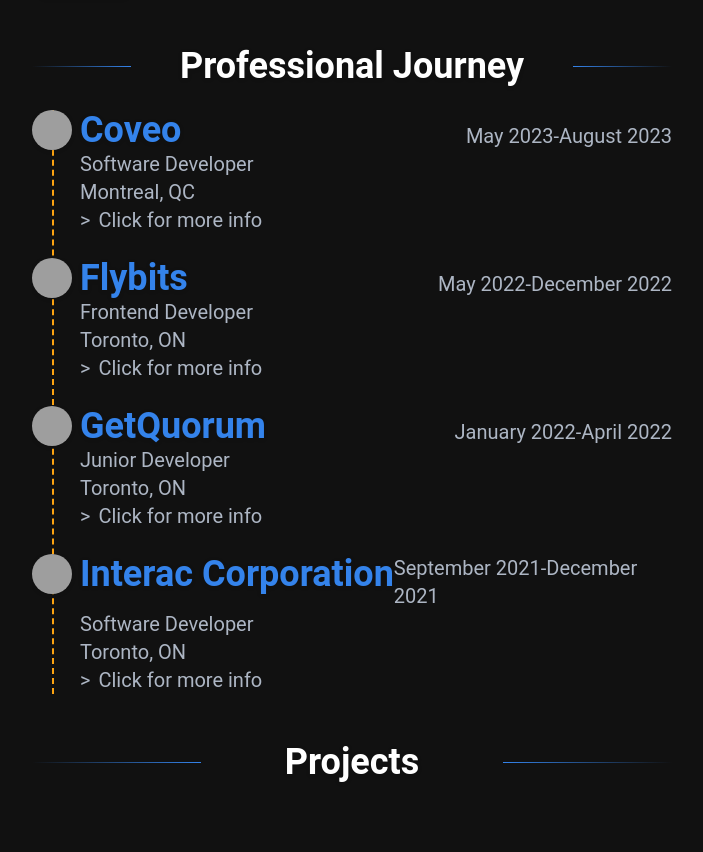
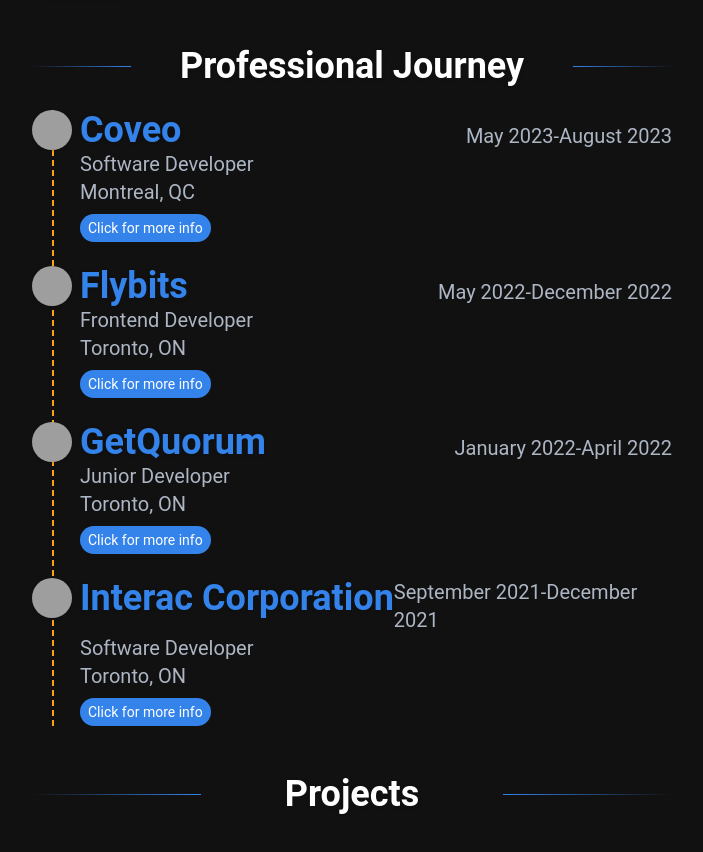
Before and after one commit to igorpenedos/personal-website, a React (Create React App) app: page / in a window 1280 px wide. Shown: the part 618-1470 px from the top of the page, without its empty margins (288-991 px from the left). Built offline with nearby package versions, Linux system fonts and the light colour scheme; grey boxes are pictures that could not be loaded; the HTML template or start-up script is replaced by a standard one.

Commit message:
redesign

```diff
--- a/src/components/Experience/Experience.tsx
+++ b/src/components/Experience/Experience.tsx
@@ -35,18 +35,12 @@
         <div>{position}</div>
         <div>{location}</div>
         <div
-          className="flex flex-row gap-2 cursor-pointer"
+          className="flex flex-row gap-2 cursor-pointer w-fit bg-quaternary py-1 px-2 rounded-full text-sm mt-2 text-white"
           onClick={() => {
             setOpen(!open);
           }}
         >
-          <div
-            className={`transition-all ease-in-out duration-500 ${
-              open ? "rotate-90" : "rotation-0"
-            }`}
-          >
-            &gt;
-          </div>
+
           Click for {open ? "less" : "more"} info
         </div>
       </div>
@@ -55,7 +49,7 @@
           open ? "max-h-96" : "max-h-0"
         } flex transition-all duration-500 ease-in-out -z-10`}
       >
-        <ul className="flex flex-col list-disc gap-2 ml-12 mt-2 text-secondary">
+        <ul className="flex flex-col list-disc gap-2 ml-12 mt-2 text-base text-secondary">
           {points.map((point, index) => (
             <li key={index}>{point}</li>
           ))}
--- a/src/views/Experiences/Experiences.tsx
+++ b/src/views/Experiences/Experiences.tsx
@@ -22,7 +22,7 @@
       <Title text="Professional Journey" />
       <div
         className={`relative duration-1000 ${
-          animate ? "animate-slide-in-bottom opacity-100" : "opacity-0"
+          animate ? "scale-100 opacity-100" : " scale-50 opacity-0"
         }`}
       >
         <div className="absolute left-[20px]  border-l-2 border-tertiary border-dashed h-full"></div>
```
